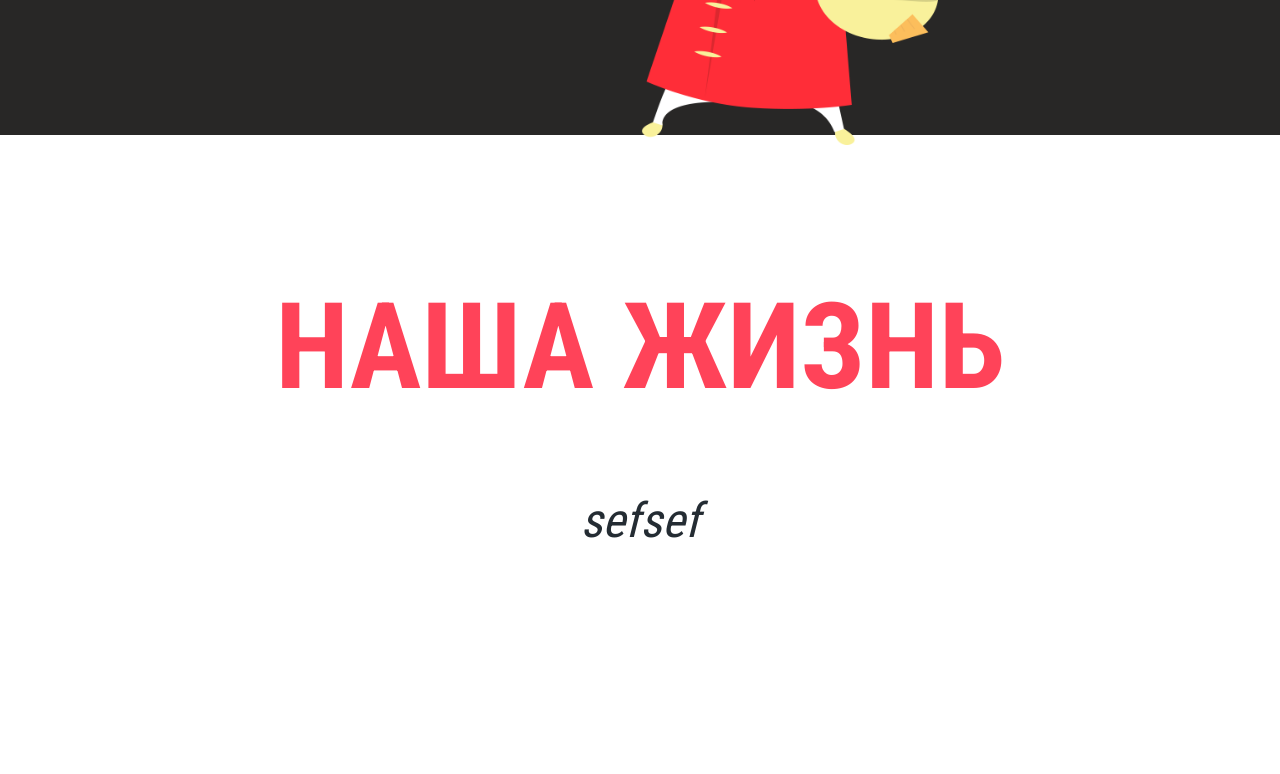
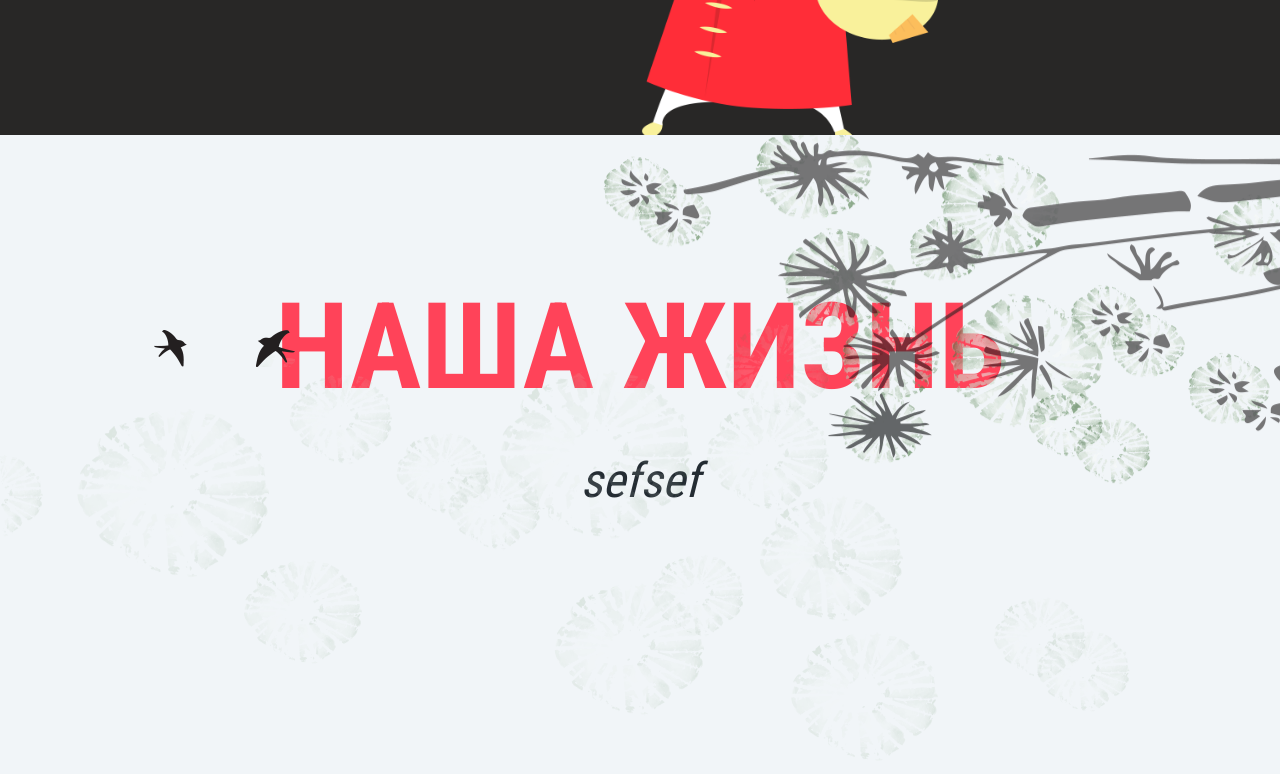
Before and after one commit to abirval/AsiaTown, a website: page static/index.html in a window 1280 px wide. Shown: the part 4420-5194 px from the top of the page. Drawn offline with nearby package versions, Linux system fonts and the light colour scheme.

Commit message:
Our live ready

```diff
--- a/src/sass/style.scss
+++ b/src/sass/style.scss
@@ -305,26 +305,63 @@ div.navbar-header > a {
 }
 
 .our-life {
+	position: relative;
 	padding-top: 120px;
 	padding-bottom: 120px;
+	background-color: #f1f5f8;
+	background-image: url('images/our-live-bg2.png'), url('images/our-live-bg3.png'), url('images/our-live-bg4.png');
+	background-repeat: no-repeat, no-repeat, no-repeat;;
+	background-position: 80% 140%, 20% 95%, 0 105%;
 
 	h1 {
 		font: bold 120px $roboto-con;
 		color: #ff4359;
-		margin-bottom: 80px;
+		margin-bottom: 40px;
 	}
 
 	.carousel {
 		font: italic 48px $roboto-con;
 		line-height: 48px;
 		color: #242c33;
-		width: 80%;
-		height: 210px;
-		margin: 0 auto;
 		margin-bottom: 70px;
+
+		p {
+			width: 85%;
+			height: 250px;
+			margin: 0 auto;
+		}
 	}
 
 	.our-img {
 		padding: 0;
 	}
+
+	.bg-cont {
+		position: absolute;
+		top: 0;
+		left: 0;
+		width: 100%;
+		height: 100%;
+		background: url('images/our-live-bg1.png') no-repeat 0 -7%;
+	}
+
+	.bird1 {
+		position: absolute;
+		top: 20%;
+		left: 12%;
+		width: 33px;
+	    height: 37px;
+		background-image: url('images/sprite.png');
+		background-position: -54px -5px;
+	}
+
+	.bird2 {
+		position: absolute;
+		top: 20%;
+		left: 20%;
+		width: 39px;
+	    height: 37px;
+		background-image: url('images/sprite.png');
+	    background-position: -5px -5px;
+	}
 }
--- a/static/images/main.js
+++ /dev/null
@@ -1,33 +0,0 @@
-window.addEventListener('load', function () {
-		function paralax(elem, speed, topi) {
-			var scrolled = (window.scrollY) * speed,
-
-		    scrolled= scrolled + topi;
-			elem.style.top = scrolled + "px";
-		}
-		function rotateEl(elem, speed){
-                	var scrolled = window.scrollY * speed;
-                	elem.style.transform = 'rotate('+ scrolled +'deg)';
-      		}
-
-			var rotate1 = document.querySelector('.rotate-1');
-			    //  rotate2 = document.querySelector('.rotate-2'),
-			    //  rotate3 = document.querySelector('.rotate-3');
-
-
-window.addEventListener ('scroll', function () {
-                paralax(rotate1, 0.3, 20);
-                rotateEl(rotate1, 0.4);
-            }, false);
-//
-// window.addEventListener ('scroll', function () {
-//                 paralax(rotate2, 0.6, 150);
-//                 rotateEl(rotate2, 0.4);
-//             }, false);
-//
-// window.addEventListener ('scroll', function () {
-//                 paralax(rotate3, 0.2, 750);
-//                 rotateEl(rotate3, 0.45);
-//             }, false);
-
-});
--- a/static/index.html
+++ b/static/index.html
@@ -157,6 +157,9 @@
                     <img src="images/art.png" class="img-responsive" alt="" />
                 </div>
             </div>
+            <div class="bg-cont"></div>
+            <div class="bird1"></div>
+            <div class="bird2"></div>
         </div>
     </div>
 
```
Also changed, not shown: static/images/stylesheet (1).txt (added, +29 -0 lines), static/images/bird-1.png (added), static/images/bird-2.png (added), static/images/our-live-bg1.png (added), static/images/our-live-bg2.png (added), static/images/our-live-bg3.png (added), static/images/our-live-bg4.png (added), static/images/sprite.png (added), static/main.css, 1 other file.
